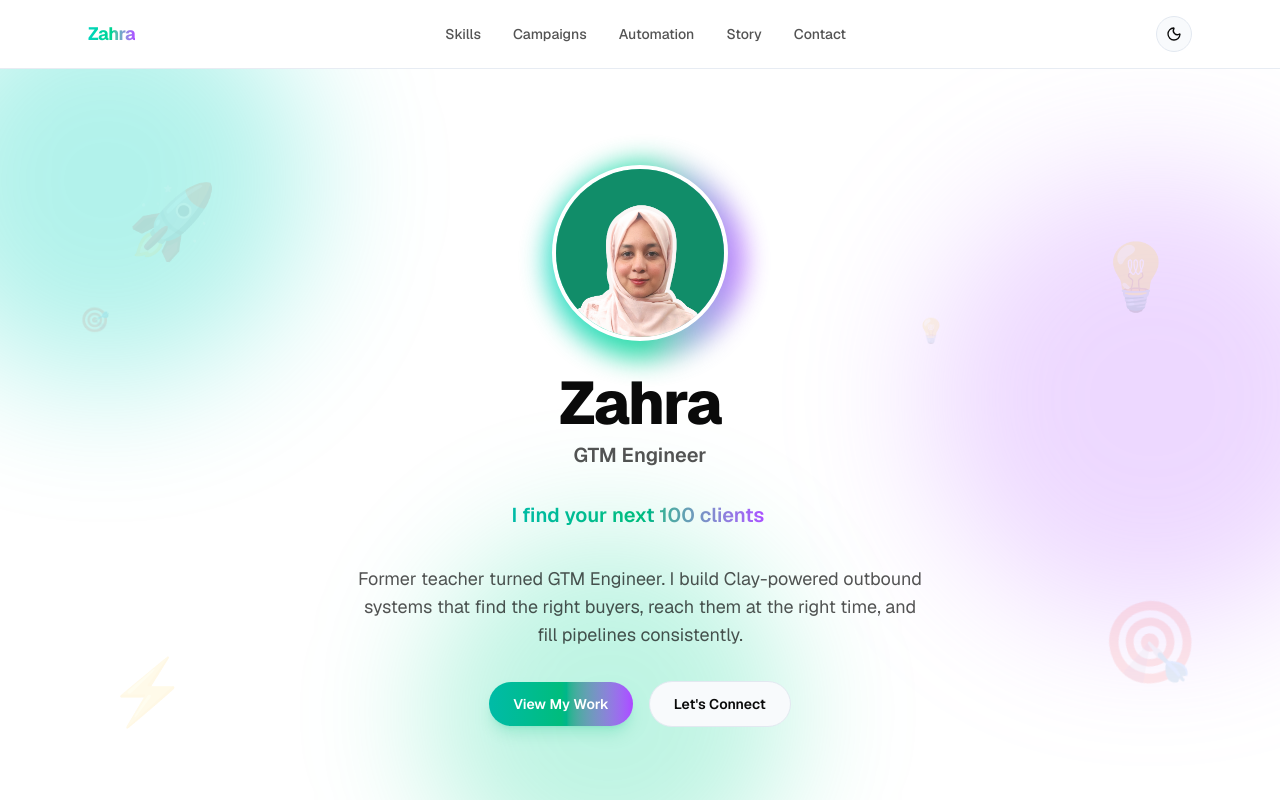
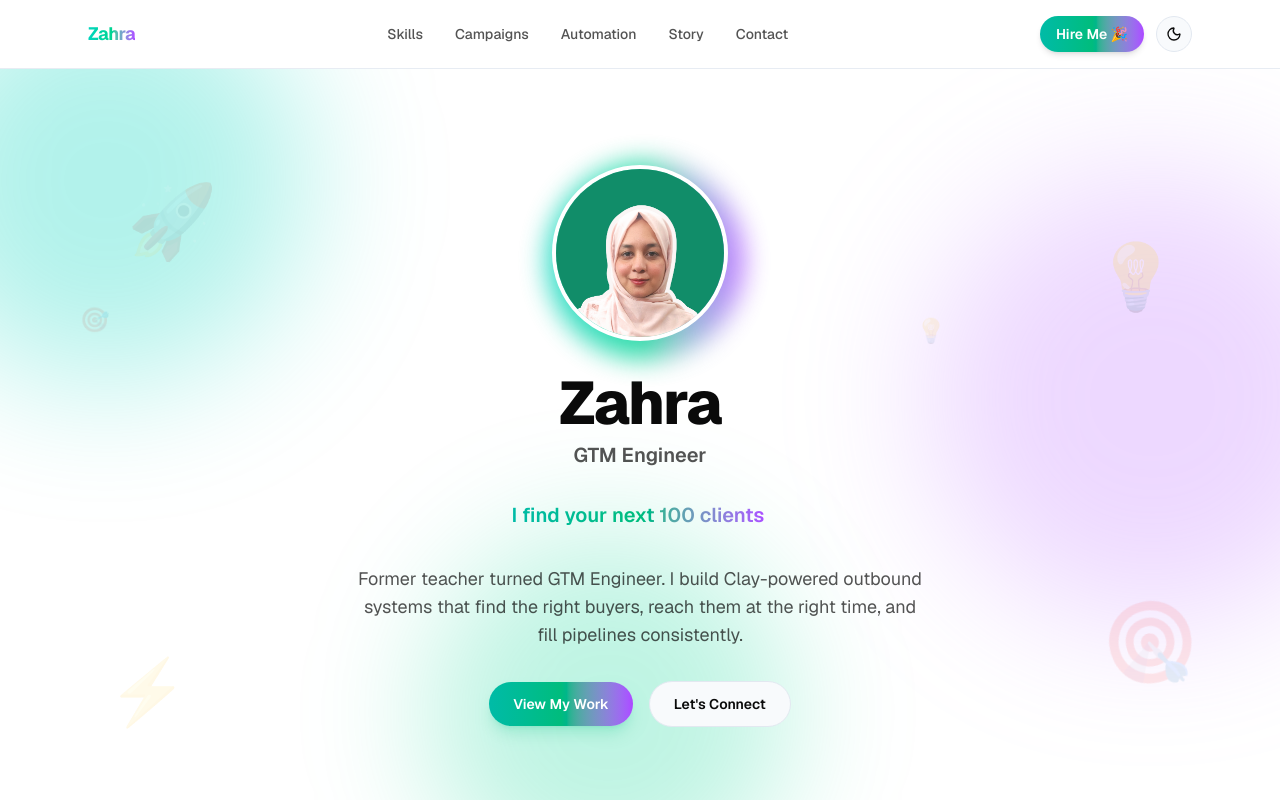
Before and after one commit to zahra12995/zahra-portfolio, a Next.js app: page / in a window 1280 px wide. Shown: the top 800 px of the page. Built offline with nearby package versions, Linux system fonts and the light colour scheme.

Commit message:
Add visible Hire Me button in header, wired to the same confetti+modal celebration

```diff
--- a/src/components/effects/HireMeEasterEgg.tsx
+++ b/src/components/effects/HireMeEasterEgg.tsx
@@ -5,7 +5,7 @@ import { AnimatePresence, motion } from "framer-motion";
 import { useEffect, useState } from "react";
 import { usePrefersReducedMotion } from "@/hooks/usePrefersReducedMotion";
 import { useScrollTo } from "@/hooks/useScrollTo";
-import { SECTION_IDS } from "@/lib/constants";
+import { HIRE_ME_EVENT, SECTION_IDS } from "@/lib/constants";
 
 const TRIGGER_PHRASE = "hire me";
 
@@ -21,8 +21,18 @@ export function HireMeEasterEgg() {
   const scrollTo = useScrollTo();
 
   useEffect(() => {
+    const celebrate = () => {
+      setOpen(true);
+      const particleCount = reducedMotion ? 40 : 140;
+      confetti({
+        particleCount,
+        spread: 90,
+        origin: { y: 0.6 },
+        colors: ["#2dd4bf", "#34d399", "#a855f7"],
+      });
+    };
+
     let buffer = "";
-
     const handleKeydown = (event: KeyboardEvent) => {
       if (isEditableTarget(event.target)) return;
       if (event.key.length !== 1) return; // ignore modifier/arrow/etc. keys
@@ -30,19 +40,16 @@ export function HireMeEasterEgg() {
       buffer = (buffer + event.key.toLowerCase()).slice(-TRIGGER_PHRASE.length);
       if (buffer === TRIGGER_PHRASE) {
         buffer = "";
-        setOpen(true);
-        const particleCount = reducedMotion ? 40 : 140;
-        confetti({
-          particleCount,
-          spread: 90,
-          origin: { y: 0.6 },
-          colors: ["#2dd4bf", "#34d399", "#a855f7"],
-        });
+        celebrate();
       }
     };
 
     window.addEventListener("keydown", handleKeydown);
-    return () => window.removeEventListener("keydown", handleKeydown);
+    window.addEventListener(HIRE_ME_EVENT, celebrate);
+    return () => {
+      window.removeEventListener("keydown", handleKeydown);
+      window.removeEventListener(HIRE_ME_EVENT, celebrate);
+    };
   }, [reducedMotion]);
 
   const handleClose = () => setOpen(false);
--- a/src/components/layout/Header.tsx
+++ b/src/components/layout/Header.tsx
@@ -6,7 +6,11 @@ import { useState } from "react";
 import { GradientText } from "@/components/ui/GradientText";
 import { ThemeToggle } from "@/components/ui/ThemeToggle";
 import { useScrollTo } from "@/hooks/useScrollTo";
-import { NAV_LINKS, SECTION_IDS } from "@/lib/constants";
+import { HIRE_ME_EVENT, NAV_LINKS, SECTION_IDS } from "@/lib/constants";
+
+function triggerHireMe() {
+  window.dispatchEvent(new Event(HIRE_ME_EVENT));
+}
 
 export function Header() {
   const [menuOpen, setMenuOpen] = useState(false);
@@ -41,7 +45,14 @@ export function Header() {
           ))}
         </nav>
 
-        <div className="flex items-center gap-2">
+        <div className="flex items-center gap-3">
+          <button
+            type="button"
+            onClick={triggerHireMe}
+            className="hidden items-center justify-center rounded-full bg-gradient-to-r from-teal-500 via-emerald-500 to-purple-500 px-4 py-2 text-sm font-semibold text-white shadow-md transition-shadow hover:shadow-lg focus-visible:outline-none focus-visible:ring-2 focus-visible:ring-teal-500 focus-visible:ring-offset-2 focus-visible:ring-offset-background sm:inline-flex"
+          >
+            Hire Me 🎉
+          </button>
           <ThemeToggle />
           <button
             type="button"
@@ -74,6 +85,16 @@ export function Header() {
                   {link.label}
                 </button>
               ))}
+              <button
+                type="button"
+                onClick={() => {
+                  triggerHireMe();
+                  setMenuOpen(false);
+                }}
+                className="mt-2 inline-flex items-center justify-center rounded-full bg-gradient-to-r from-teal-500 via-emerald-500 to-purple-500 px-4 py-2 text-sm font-semibold text-white shadow-md"
+              >
+                Hire Me 🎉
+              </button>
             </div>
           </motion.nav>
         ) : null}
--- a/src/lib/constants.ts
+++ b/src/lib/constants.ts
@@ -62,3 +62,7 @@ export const CURSOR_MESSAGES: Partial<Record<string, string>> = {
 
 export const CURSOR_IDLE_MESSAGE = "still here...";
 export const CURSOR_IDLE_MS = 3000;
+
+// Custom window event name the visible "Hire Me" button dispatches to
+// trigger the same confetti + modal as typing "hire me" anywhere on the page.
+export const HIRE_ME_EVENT = "trigger-hire-me";
```
